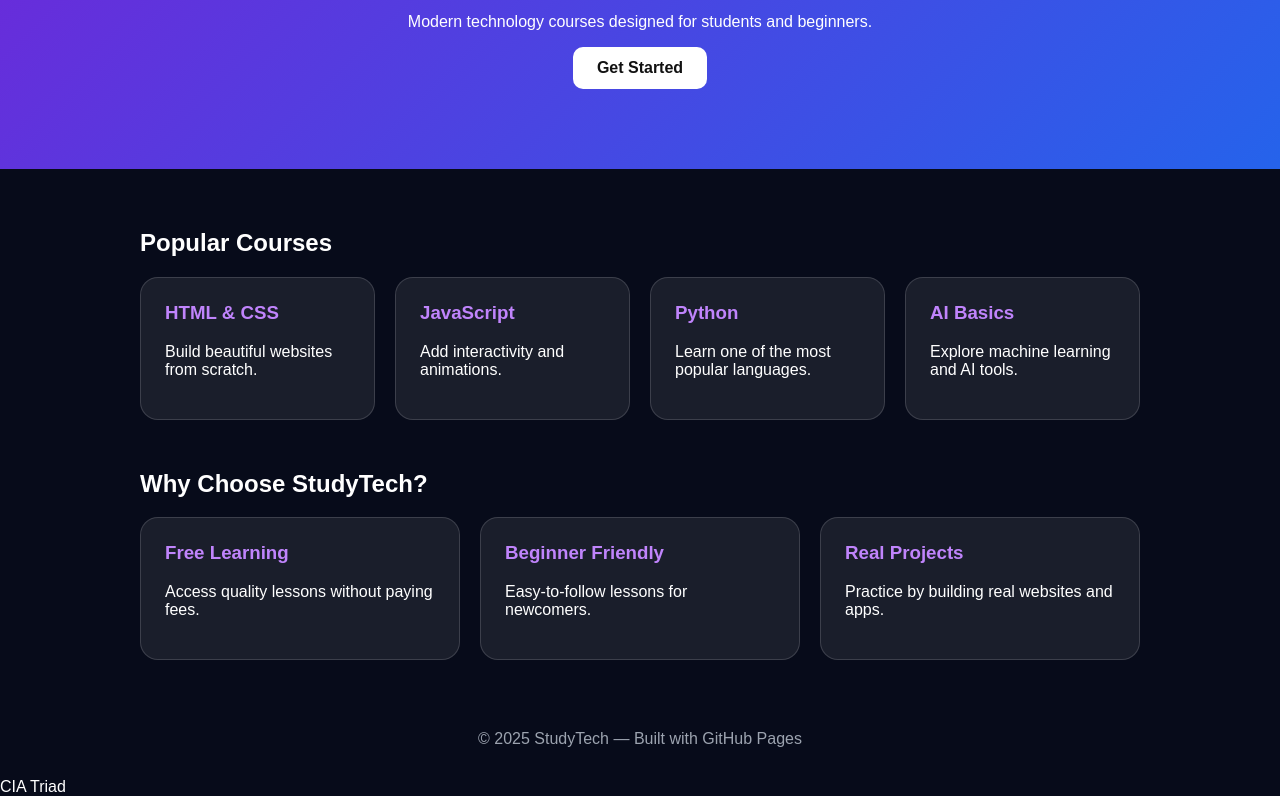
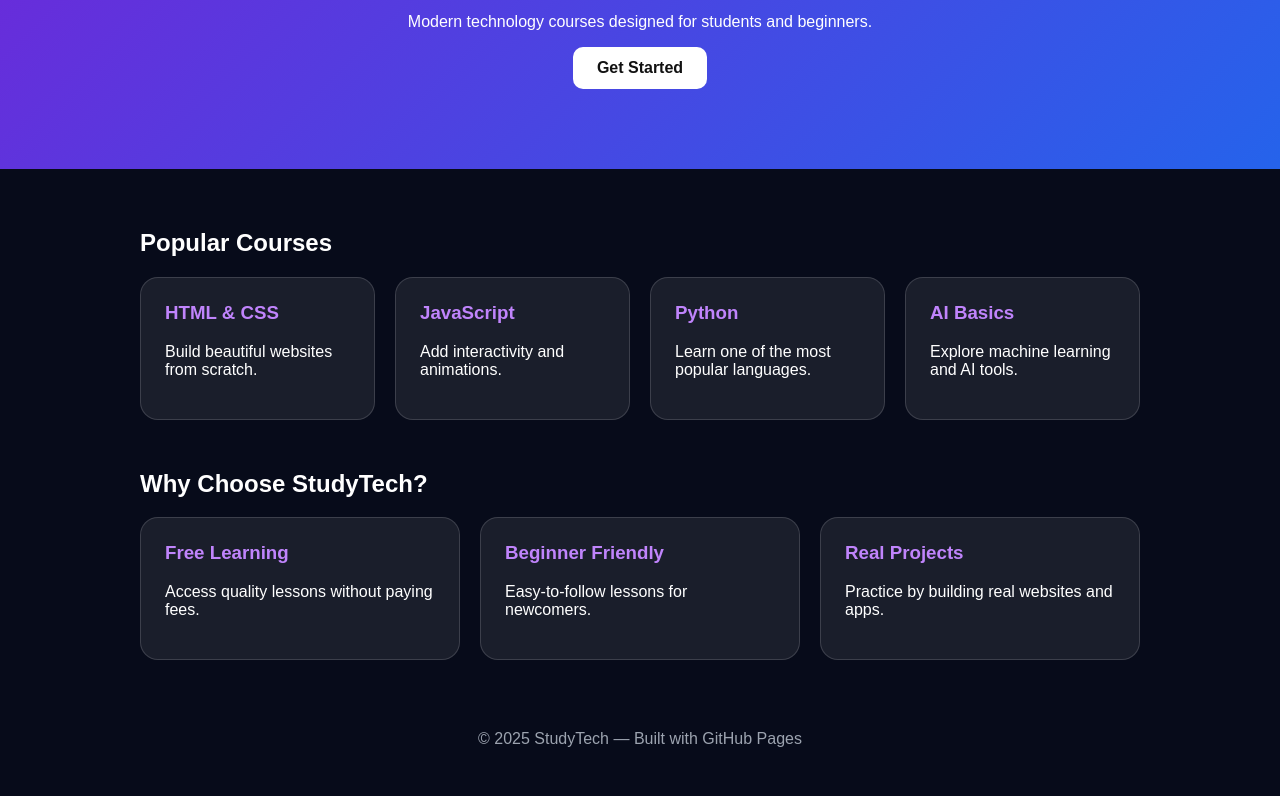
Before and after one commit to zunigaron793-oss/studytech, a plain HTML site: page index.html in a window 1280 px wide. Shown: the part 131-927 px from the top of the page. Drawn offline with Linux system fonts and the light colour scheme.

Commit message:
Update index.html

```diff
--- a/index.html
+++ b/index.html
@@ -33,5 +33,4 @@ footer{text-align:center;padding:30px;color:#9ca3af}
 </div>
 </div>
 <footer>© 2025 StudyTech — Built with GitHub Pages</footer>
-  <section>CIA Triad</section>
 </body></html>
```
